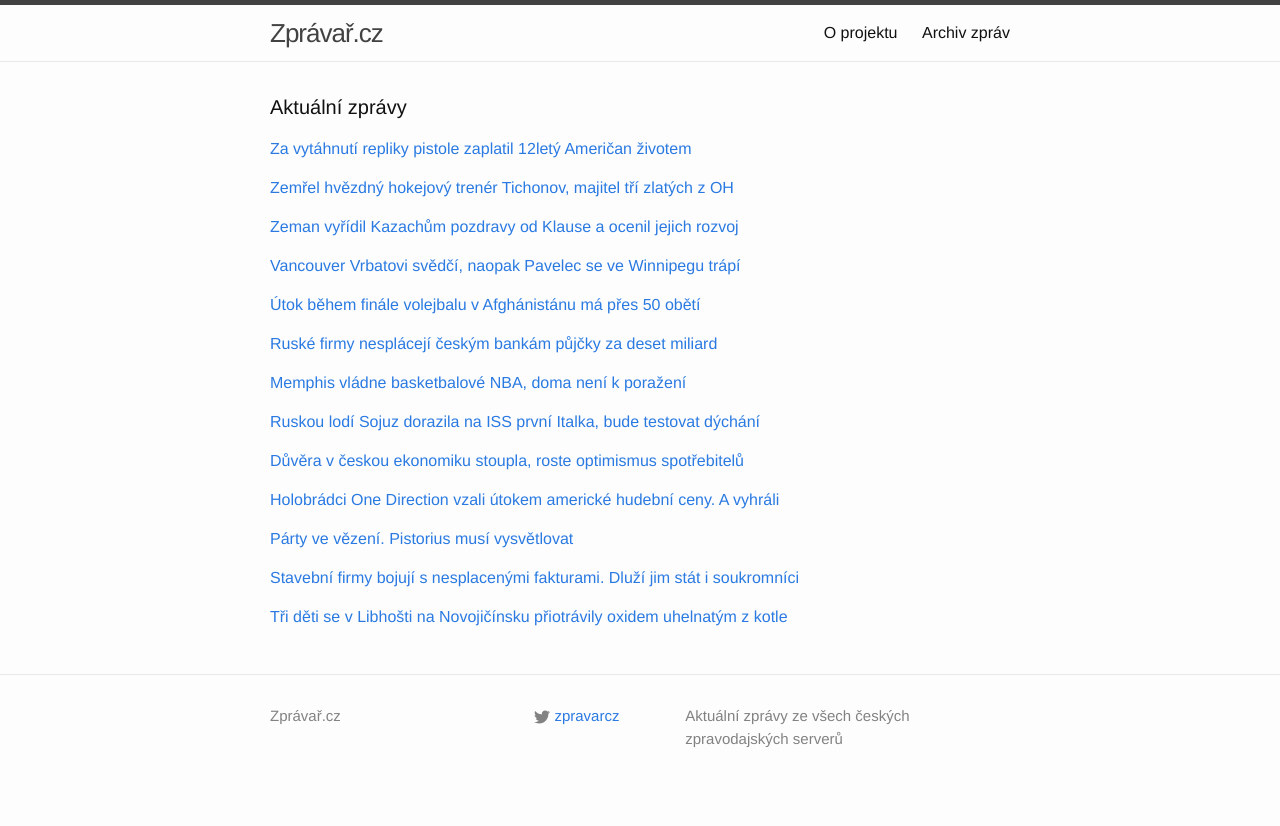
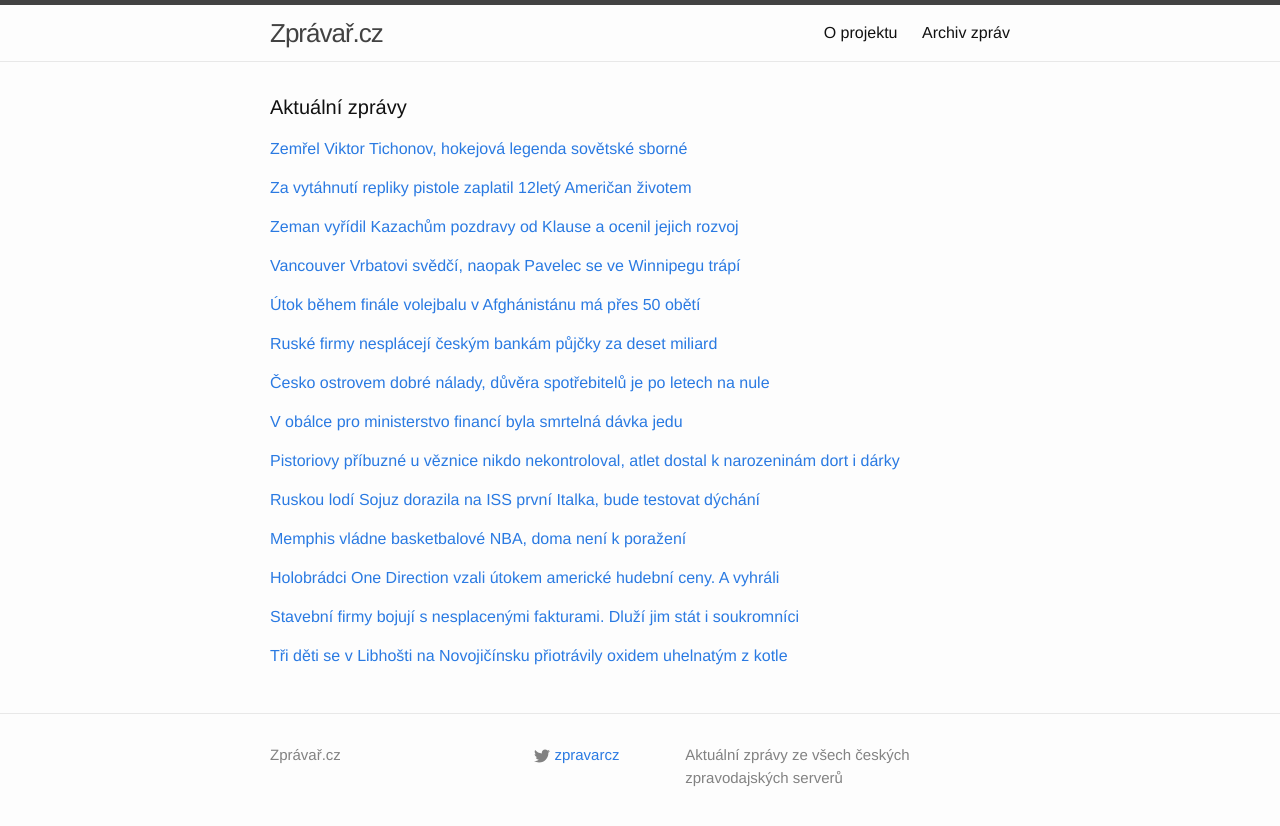
Before and after one commit to adliska/zpravar, a Jekyll site: the page built from index.html, in a window 1280 px wide. Shown: the top 826 px of the page. Built offline with Jekyll 4.4.1, drawn with Linux system fonts in a browser that asks for light colours.

Commit message:
zpravar news update

```diff
--- a/index.html
+++ b/index.html
@@ -5,8 +5,21 @@ layout: default
 <div class="home">
     <h1 class="page-heading">Aktuální zprávy</h1>
 
-<p><a href="javascript:;" onclick="toggle_visibility('zpravy0')">Za vytáhnutí repliky pistole zaplatil 12letý Američan životem</a></p>
+<p><a href="javascript:;" onclick="toggle_visibility('zpravy0')">Zemřel Viktor Tichonov, hokejová legenda sovětské sborné</a></p>
 <div id="zpravy0" style="display:none">
+<ul>
+<li><a href=http://www.tyden.cz/rubriky/sport/hokej/nhl/zemrel-viktor-tichonov-hokejova-legenda-sovetske-sborne_325091.html>Zemřel Viktor Tichonov, hokejová legenda sovětské sborné - www.tyden.cz</a></li>
+<li><a href=http://www.denik.cz/hokej/zemrel-hvezdny-hokejovy-trener-tichonov-majitel-tri-zlatych-z-oh-20141124.html>Zemřel hvězdný hokejový trenér Tichonov, majitel tří zlatých z OH - www.denik.cz</a></li>
+<li><a href=http://www.lidovky.cz/zemrel-viktor-tichonov-prisny-trener-sovetskych-hokejistu-plh-/lide.aspx?c=A141124_082635_lide_mct>Zemřel Viktor Tichonov, přísný trenér sovětských hokejistů  - www.lidovky.cz</a></li>
+<li><a href=http://echo24.cz/a/ikn9C>Zemřela legenda ruského hokeje Viktor Tichonov - echo24.cz</a></li>
+<li><a href=http://zahranicni.ihned.cz/rusko/c1-63164380-po-tezke-nemoci-zemrel-slavny-hokejovy-trener-viktor-tichonov>Po těžké nemoci zemřel slavný hokejový trenér Viktor Tichonov - zahranicni.ihned.cz</a></li>
+<li><a href=http://www.rozhlas.cz/_zprava/zemrel-rusky-hokejovy-trener-viktor-tichonov-bylo-mu-84-let--1423816>Zemřel ruský hokejový trenér Viktor Tichonov, bylo mu 84 let - www.rozhlas.cz</a></li>
+<li><a href=http://sport.aktualne.cz/zemrel-legendarni-rusky-trener-tichonov-bylo-mu-84-let/r~099c542e73a611e4aff10025900fea04/>Zemřel legendární ruský trenér Tichonov, bylo mu 84 let - sport.aktualne.cz</a></li>
+<li><a href=http://hokej.idnes.cz/zmrel-rusky-hokejovy-trener-tichonov-dx4-/reprezentace.aspx?c=A141124_073601_reprezentace_par>Zemřel legendární trenér Tichonov, hokejový diktátor a sběratel titulů - hokej.idnes.cz</a></li>
+<li><a href=http://www.sportovninoviny.cz/zpravy/zemrel-slavny-hokejovy-trener-tichonov/1150717>Zemřel slavný hokejový trenér Tichonov - www.sportovninoviny.cz</a></li>
+</ul>
+</div><p><a href="javascript:;" onclick="toggle_visibility('zpravy1')">Za vytáhnutí repliky pistole zaplatil 12letý Američan životem</a></p>
+<div id="zpravy1" style="display:none">
 <ul>
 <li><a href=http://www.ceskatelevize.cz/ct24/svet/293331-za-vytahnuti-repliky-pistole-zaplatil-12lety-american-zivotem/>Za vytáhnutí repliky pistole zaplatil 12letý Američan životem - www.ceskatelevize.cz</a></li>
 <li><a href=http://www.lidovky.cz/policie-v-usa-zastrelila-chlapce-ktery-mel-napodobeninu-pistole-p8t-/zpravy-svet.aspx?c=A141124_072617_ln_zahranici_mct>Policie v USA zastřelila chlapce, který měl napodobeninu pistole  - www.lidovky.cz</a></li>
@@ -16,18 +29,6 @@ layout: default
 <li><a href=http://www.novinky.cz/zahranicni/amerika/354305-v-usa-zastrelili-dvanactileteho-mel-repliku-pistole.html>V USA zastřelili dvanáctiletého, měl repliku pistole - www.novinky.cz</a></li>
 <li><a href=http://www.ceskatelevize.cz/ct24/svet/293331-za-vytahnuti-airsoftove-pistole-na-policisty-zaplatil-mlady-american-zivotem/>Za vytáhnutí airsoftové pistole na policisty zaplatil mladý Američan životem - www.ceskatelevize.cz</a></li>
 <li><a href=http://zpravy.aktualne.cz/zahranici/policie-v-usa-zastrelila-chlapce-s-napodobeninou-pistole/r~7bbf2fe0736a11e48ee3002590604f2e/>Policie v USA zastřelila chlapce s napodobeninou pistole - zpravy.aktualne.cz</a></li>
-</ul>
-</div><p><a href="javascript:;" onclick="toggle_visibility('zpravy1')">Zemřel hvězdný hokejový trenér Tichonov, majitel tří zlatých z OH</a></p>
-<div id="zpravy1" style="display:none">
-<ul>
-<li><a href=http://www.denik.cz/hokej/zemrel-hvezdny-hokejovy-trener-tichonov-majitel-tri-zlatych-z-oh-20141124.html>Zemřel hvězdný hokejový trenér Tichonov, majitel tří zlatých z OH - www.denik.cz</a></li>
-<li><a href=http://www.lidovky.cz/zemrel-viktor-tichonov-prisny-trener-sovetskych-hokejistu-plh-/lide.aspx?c=A141124_082635_lide_mct>Zemřel Viktor Tichonov, přísný trenér sovětských hokejistů  - www.lidovky.cz</a></li>
-<li><a href=http://echo24.cz/a/ikn9C>Zemřela legenda ruského hokeje Viktor Tichonov - echo24.cz</a></li>
-<li><a href=http://zahranicni.ihned.cz/rusko/c1-63164380-po-tezke-nemoci-zemrel-slavny-hokejovy-trener-viktor-tichonov>Po těžké nemoci zemřel slavný hokejový trenér Viktor Tichonov - zahranicni.ihned.cz</a></li>
-<li><a href=http://www.rozhlas.cz/_zprava/zemrel-rusky-hokejovy-trener-viktor-tichonov-bylo-mu-84-let--1423816>Zemřel ruský hokejový trenér Viktor Tichonov, bylo mu 84 let - www.rozhlas.cz</a></li>
-<li><a href=http://sport.aktualne.cz/zemrel-legendarni-rusky-trener-tichonov-bylo-mu-84-let/r~099c542e73a611e4aff10025900fea04/>Zemřel legendární ruský trenér Tichonov, bylo mu 84 let - sport.aktualne.cz</a></li>
-<li><a href=http://hokej.idnes.cz/zmrel-rusky-hokejovy-trener-tichonov-dx4-/reprezentace.aspx?c=A141124_073601_reprezentace_par>Zemřel legendární trenér Tichonov, hokejový diktátor a sběratel titulů - hokej.idnes.cz</a></li>
-<li><a href=http://www.sportovninoviny.cz/zpravy/zemrel-slavny-hokejovy-trener-tichonov/1150717>Zemřel slavný hokejový trenér Tichonov - www.sportovninoviny.cz</a></li>
 </ul>
 </div><p><a href="javascript:;" onclick="toggle_visibility('zpravy2')">Zeman vyřídil Kazachům pozdravy od Klause a ocenil jejich rozvoj</a></p>
 <div id="zpravy2" style="display:none">
@@ -70,52 +71,62 @@ layout: default
 <li><a href=http://www.financninoviny.cz/zpravodajstvi/zpravy/egap-restrukturalizuje-ruske-dluhy-kde-je-ohrozeno-splaceni/1150718>EGAP restrukturalizuje ruské dluhy, kde je ohroženo splácení - www.financninoviny.cz</a></li>
 <li><a href=http://www.denik.cz/ekonomika/ruske-firmy-maji-problem-splacet-pujcky-od-ceskych-bank-20141124.html>Ruské firmy mají problém splácet půjčky od českých bank - www.denik.cz</a></li>
 </ul>
-</div><p><a href="javascript:;" onclick="toggle_visibility('zpravy6')">Memphis vládne basketbalové NBA, doma není k poražení</a></p>
+</div><p><a href="javascript:;" onclick="toggle_visibility('zpravy6')">Česko ostrovem dobré nálady, důvěra spotřebitelů je po letech na nule</a></p>
 <div id="zpravy6" style="display:none">
+<ul>
+<li><a href=http://zpravy.e15.cz/domaci/ekonomika/cesko-ostrovem-dobre-nalady-duvera-spotrebitelu-je-po-letech-na-nule-1139442>Česko ostrovem dobré nálady, důvěra spotřebitelů je po letech na nule - zpravy.e15.cz</a></li>
+<li><a href=http://www.denik.cz/ekonomika/duvera-v-ceskou-ekonomiku-stoupla-roste-optimismus-spotrebitelu-20141124.html>Důvěra v českou ekonomiku stoupla, roste optimismus spotřebitelů - www.denik.cz</a></li>
+<li><a href=http://www.financninoviny.cz/zpravodajstvi/zpravy/duvera-v-ceskou-ekonomiku-stoupla-roste-optimismus-spotrebitelu/1150747>Důvěra v českou ekonomiku stoupla, roste optimismus spotřebitelů - www.financninoviny.cz</a></li>
+<li><a href=http://byznys.ihned.cz/podnikani-a-dane/c1-63164570-duvera-v-ekonomiku-stoupla-roste-optimismus-spotrebitelu>Důvěra v ekonomiku stoupla, roste optimismus spotřebitelů - byznys.ihned.cz</a></li>
+</ul>
+</div><p><a href="javascript:;" onclick="toggle_visibility('zpravy7')">V obálce pro ministerstvo financí byla smrtelná dávka jedu</a></p>
+<div id="zpravy7" style="display:none">
+<ul>
+<li><a href=http://zpravy.aktualne.cz/domaci/v-obalce-pro-ministerstvo-financi-byla-smrtelna-davka-jedu/r~ab48c1f673b811e4b5c5002590604f2e/>V obálce pro ministerstvo financí byla smrtelná dávka jedu - zpravy.aktualne.cz</a></li>
+<li><a href=http://www.denik.cz/z_domova/v-obalce-zaslane-na-ministerstvo-financi-byl-jed-20141124.html>V obálce zaslané na ministerstvo financí byla smrtelná dávka jedu - www.denik.cz</a></li>
+<li><a href=http://www.ceskatelevize.cz/ct24/domaci/293345-v-obalce-na-ministerstvu-financi-byla-smrtelna-davka-jedu/>V obálce na ministerstvu financí byla smrtelná dávka jedu - www.ceskatelevize.cz</a></li>
+<li><a href=http://domaci.ihned.cz/politika/c1-63164760-na-ministerstvo-financi-dorazila-obalka-se-smrtelnou-davkou-jedu>Na ministerstvo financí dorazila obálka se smrtelnou dávkou jedu - domaci.ihned.cz</a></li>
+</ul>
+</div><p><a href="javascript:;" onclick="toggle_visibility('zpravy8')">Pistoriovy příbuzné u věznice nikdo nekontroloval, atlet dostal k narozeninám dort i dárky</a></p>
+<div id="zpravy8" style="display:none">
+<ul>
+<li><a href=http://www.novinky.cz/zahranicni/svet/354307-pistoriovy-pribuzne-u-veznice-nikdo-nekontroloval-atlet-dostal-k-narozeninam-dort-i-darky.html>Pistoriovy příbuzné u věznice nikdo nekontroloval, atlet dostal k narozeninám dort i dárky - www.novinky.cz</a></li>
+<li><a href=http://echo24.cz/a/ivg6P>Párty ve vězení. Pistorius musí vysvětlovat - echo24.cz</a></li>
+<li><a href=http://zpravy.aktualne.cz/zahranici/pistorius-slavil-narozeniny-porusil-vezenska-pravidla/r~a5dd07e673a311e48477002590604f2e/>Pistorius slavil narozeniny, porušil vězeňská pravidla - zpravy.aktualne.cz</a></li>
+<li><a href=http://www.novinky.cz/zahranicni/svet/354307-pistoriusovy-pribuzne-u-veznice-nikdo-nekontroloval-atlet-dostal-k-narozeninam-dort-i-darky.html>Pistoriusovy příbuzné u věznice nikdo nekontroloval, atlet dostal k narozeninám dort i dárky - www.novinky.cz</a></li>
+</ul>
+</div><p><a href="javascript:;" onclick="toggle_visibility('zpravy9')">Ruskou lodí Sojuz dorazila na ISS první Italka, bude testovat dýchání</a></p>
+<div id="zpravy9" style="display:none">
+<ul>
+<li><a href=http://technet.idnes.cz/prvni-italka-na-iss-0of-/tec_vesmir.aspx?c=A141124_073528_tec_vesmir_vse>Ruskou lodí Sojuz dorazila na ISS první Italka, bude testovat dýchání - technet.idnes.cz</a></li>
+<li><a href=http://www.ceskatelevize.cz/ct24/svet/293332-lod-sojuz-bez-problemu-pristala-u-mezinarodni-vesmirne-stanice/>Loď Sojuz bez problémů přistála u Mezinárodní vesmírné stanice - www.ceskatelevize.cz</a></li>
+<li><a href=http://www.ceskenoviny.cz/zpravy/zpravy/lod-sojuz-bez-problemu-pristala-u-iss/1150681>Loď Sojuz bez problémů přistála u ISS - www.ceskenoviny.cz</a></li>
+<li><a href=http://www.ceskatelevize.cz/ct24/svet/293329-na-iss-budou-dve-zeny-v-nove-posadce-je-italka-cristoforettiova/>Na ISS budou dvě ženy, v nové posádce je Italka Cristoforettiová - www.ceskatelevize.cz</a></li>
+</ul>
+</div><p><a href="javascript:;" onclick="toggle_visibility('zpravy10')">Memphis vládne basketbalové NBA, doma není k poražení</a></p>
+<div id="zpravy10" style="display:none">
 <ul>
 <li><a href=http://sport.idnes.cz/vysledky-basketbalove-nba-dcg-/basket.aspx?c=A141124_091747_sport-basket_par>Memphis vládne basketbalové NBA, doma není k poražení - sport.idnes.cz</a></li>
 <li><a href=http://www.denik.cz/ostatni_sport/memphis-prestrilel-clippers-a-dal-vladne-cele-nba-uspel-i-portland-20141124.html>Memphis přestřílel Clippers a dál vládne celé NBA, uspěl i Portland - www.denik.cz</a></li>
 <li><a href=http://sport.aktualne.cz/memphis-zdolal-clippers-a-dal-vladne-cele-nba/r~78f33b4e73b011e490f70025900fea04/>Memphis zdolal Clippers a dál vládne celé NBA - sport.aktualne.cz</a></li>
 <li><a href=http://www.sportovninoviny.cz/zpravy/memphis-zdolal-clippers-a-dal-vladne-cele-nba/1150733>Memphis zdolal Clippers a dál vládne celé NBA - www.sportovninoviny.cz</a></li>
 </ul>
-</div><p><a href="javascript:;" onclick="toggle_visibility('zpravy7')">Ruskou lodí Sojuz dorazila na ISS první Italka, bude testovat dýchání</a></p>
-<div id="zpravy7" style="display:none">
-<ul>
-<li><a href=http://technet.idnes.cz/prvni-italka-na-iss-0of-/tec_vesmir.aspx?c=A141124_073528_tec_vesmir_vse>Ruskou lodí Sojuz dorazila na ISS první Italka, bude testovat dýchání - technet.idnes.cz</a></li>
-<li><a href=http://www.ceskatelevize.cz/ct24/svet/293332-lod-sojuz-bez-problemu-pristala-u-mezinarodni-vesmirne-stanice/>Loď Sojuz bez problémů přistála u Mezinárodní vesmírné stanice - www.ceskatelevize.cz</a></li>
-<li><a href=http://www.ceskenoviny.cz/zpravy/zpravy/lod-sojuz-bez-problemu-pristala-u-iss/1150681>Loď Sojuz bez problémů přistála u ISS - www.ceskenoviny.cz</a></li>
-<li><a href=http://www.ceskatelevize.cz/ct24/svet/293329-na-iss-budou-dve-zeny-v-nove-posadce-je-italka-cristoforettiova/>Na ISS budou dvě ženy, v nové posádce je Italka Cristoforettiová - www.ceskatelevize.cz</a></li>
-</ul>
-</div><p><a href="javascript:;" onclick="toggle_visibility('zpravy8')">Důvěra v českou ekonomiku stoupla, roste optimismus spotřebitelů</a></p>
-<div id="zpravy8" style="display:none">
-<ul>
-<li><a href=http://www.denik.cz/ekonomika/duvera-v-ceskou-ekonomiku-stoupla-roste-optimismus-spotrebitelu-20141124.html>Důvěra v českou ekonomiku stoupla, roste optimismus spotřebitelů - www.denik.cz</a></li>
-<li><a href=http://www.financninoviny.cz/zpravodajstvi/zpravy/duvera-v-ceskou-ekonomiku-stoupla-roste-optimismus-spotrebitelu/1150747>Důvěra v českou ekonomiku stoupla, roste optimismus spotřebitelů - www.financninoviny.cz</a></li>
-<li><a href=http://byznys.ihned.cz/podnikani-a-dane/c1-63164570-duvera-v-ekonomiku-stoupla-roste-optimismus-spotrebitelu>Důvěra v ekonomiku stoupla, roste optimismus spotřebitelů - byznys.ihned.cz</a></li>
-</ul>
-</div><p><a href="javascript:;" onclick="toggle_visibility('zpravy9')">Holobrádci One Direction vzali útokem americké hudební ceny. A vyhráli</a></p>
-<div id="zpravy9" style="display:none">
+</div><p><a href="javascript:;" onclick="toggle_visibility('zpravy11')">Holobrádci One Direction vzali útokem americké hudební ceny. A vyhráli</a></p>
+<div id="zpravy11" style="display:none">
 <ul>
 <li><a href=http://kultura.idnes.cz/american-music-awards-ovladli-one-direction-fe9-/hudba.aspx?c=A141124_091259_hudba_ob>Holobrádci One Direction vzali útokem americké hudební ceny. A vyhráli - kultura.idnes.cz</a></li>
 <li><a href=http://www.lidovky.cz/letosni-american-music-awards-ovladli-one-direction-odnesli-si-tri-ceny-1nb-/kultura.aspx?c=A141124_092314_ln_kultura_mct>Letošní American Music Awards ovládli One Direction. Odnesli si tři ceny  - www.lidovky.cz</a></li>
 <li><a href=http://www.novinky.cz/kultura/354309-letosni-american-music-awards-ovladli-one-direction.html>Letošní American Music Awards ovládli One Direction - www.novinky.cz</a></li>
 </ul>
-</div><p><a href="javascript:;" onclick="toggle_visibility('zpravy10')">Párty ve vězení. Pistorius musí vysvětlovat</a></p>
-<div id="zpravy10" style="display:none">
-<ul>
-<li><a href=http://echo24.cz/a/ivg6P>Párty ve vězení. Pistorius musí vysvětlovat - echo24.cz</a></li>
-<li><a href=http://zpravy.aktualne.cz/zahranici/pistorius-slavil-narozeniny-porusil-vezenska-pravidla/r~a5dd07e673a311e48477002590604f2e/>Pistorius slavil narozeniny, porušil vězeňská pravidla - zpravy.aktualne.cz</a></li>
-<li><a href=http://www.novinky.cz/zahranicni/svet/354307-pistoriusovy-pribuzne-u-veznice-nikdo-nekontroloval-atlet-dostal-k-narozeninam-dort-i-darky.html>Pistoriusovy příbuzné u věznice nikdo nekontroloval, atlet dostal k narozeninám dort i dárky - www.novinky.cz</a></li>
-</ul>
-</div><p><a href="javascript:;" onclick="toggle_visibility('zpravy11')">Stavební firmy bojují s nesplacenými fakturami. Dluží jim stát i soukromníci</a></p>
-<div id="zpravy11" style="display:none">
+</div><p><a href="javascript:;" onclick="toggle_visibility('zpravy12')">Stavební firmy bojují s nesplacenými fakturami. Dluží jim stát i soukromníci</a></p>
+<div id="zpravy12" style="display:none">
 <ul>
 <li><a href=http://www.ceskatelevize.cz/ct24/ekonomika/293342-stavebni-firmy-bojuji-s-nesplacenymi-fakturami-dluzi-jim-stat-i-soukromnici/>Stavební firmy bojují s nesplacenými fakturami. Dluží jim stát i soukromníci - www.ceskatelevize.cz</a></li>
 <li><a href=http://zpravy.e15.cz/byznys/reality-a-stavebnictvi/velci-stavbari-hlasi-potize-s-verejnymi-investory-zridka-plati-vcas-1139426>Velcí stavbaři hlásí potíže s veřejnými investory, zřídka platí včas - zpravy.e15.cz</a></li>
 <li><a href=http://www.financninoviny.cz/zpravodajstvi/zpravy/analyza-petina-pohledavek-ve-stavebnictvi-je-po-splatnosti/1150727>Analýza: Pětina pohledávek ve stavebnictví je po splatnosti - www.financninoviny.cz</a></li>
 </ul>
-</div><p><a href="javascript:;" onclick="toggle_visibility('zpravy12')">Tři děti se v Libhošti na Novojičínsku přiotrávily oxidem uhelnatým z kotle</a></p>
-<div id="zpravy12" style="display:none">
+</div><p><a href="javascript:;" onclick="toggle_visibility('zpravy13')">Tři děti se v Libhošti na Novojičínsku přiotrávily oxidem uhelnatým z kotle</a></p>
+<div id="zpravy13" style="display:none">
 <ul>
 <li><a href=http://www.rozhlas.cz/_zprava/tri-deti-se-v-libhosti-na-novojicinsku-priotravily-oxidem-uhelnatym-z-kotle--1423834>Tři děti se v Libhošti na Novojičínsku přiotrávily oxidem uhelnatým z kotle - www.rozhlas.cz</a></li>
 <li><a href=http://www.novinky.cz/krimi/354308-plynem-z-kotle-se-na-novojicinsku-priotravily-tri-deti-dve-byly-v-bezvedomi.html>Plynem z kotle se na Novojičínsku přiotrávily tři děti, dvě byly v bezvědomí - www.novinky.cz</a></li>
```
